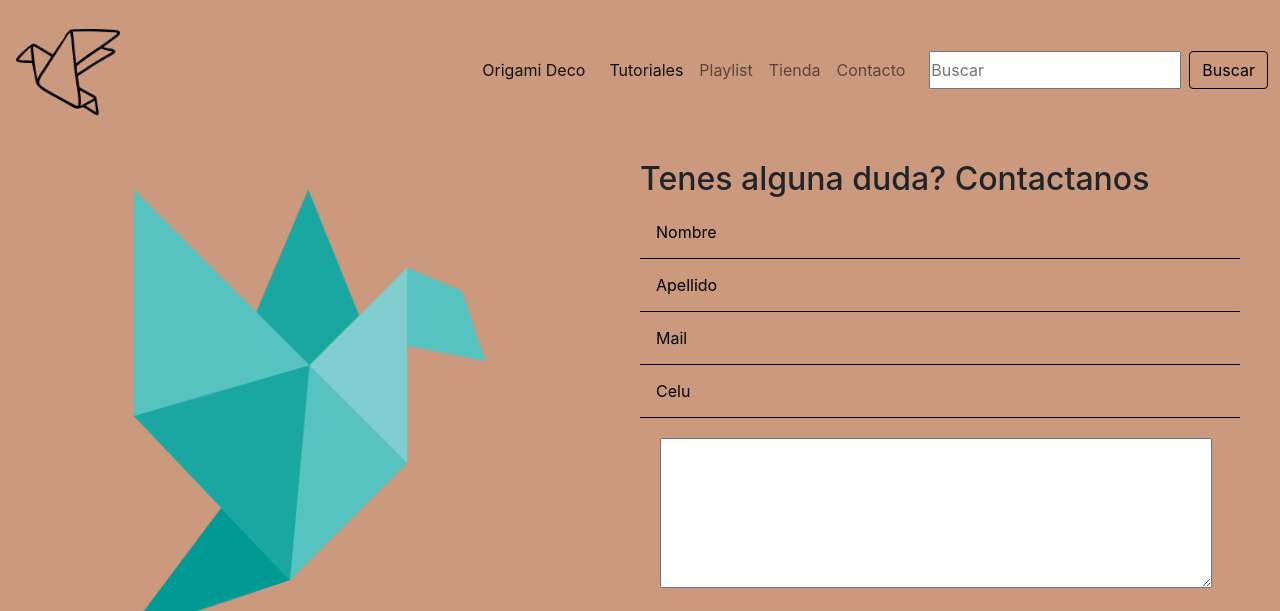
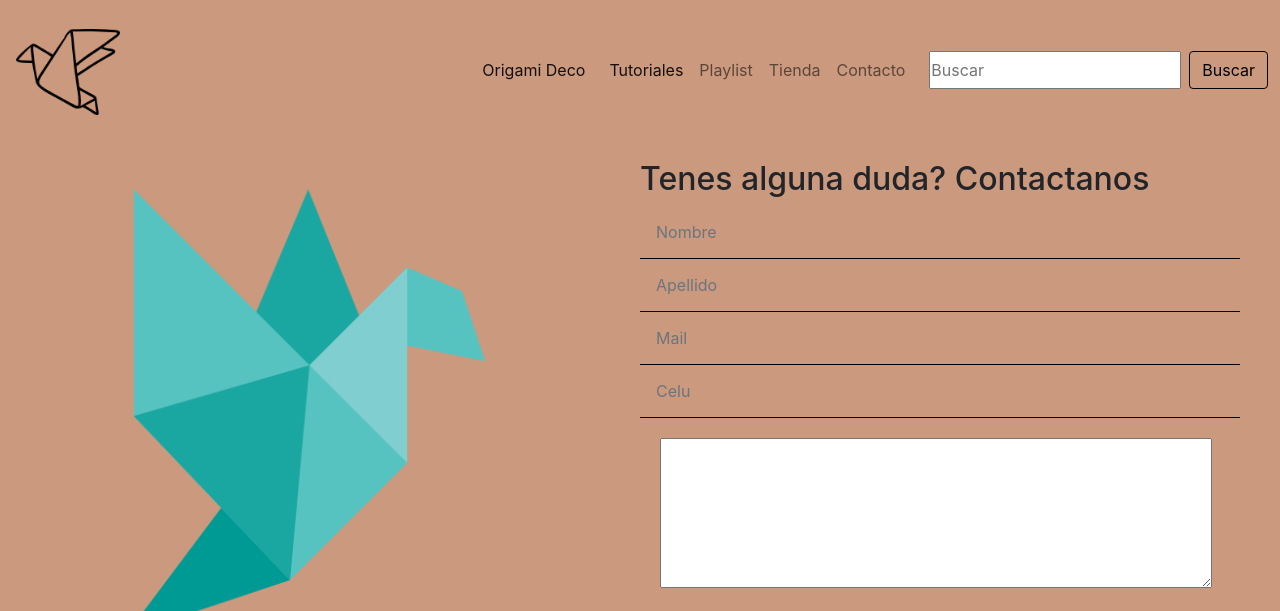
Before and after one commit to camibilosky/proyecto-coder, a plain HTML site: page root/paginas/contacto.html in a window 1280 px wide. Shown: the top 611 px of the page. Drawn offline with Linux system fonts and the light colour scheme.

Commit message:
cambio en formulario

```diff
--- a/root/paginas/contacto.html
+++ b/root/paginas/contacto.html
@@ -55,21 +55,21 @@
                 <h2>Tenes alguna duda? Contactanos</h2>
                 <form>
                     <form class="form-floating">
-                        <input type="text" class="form-control"  placeholder="Nombre" value="Nombre">
+                        <input type="text" class="form-control"  placeholder="Nombre" >
                     </form>
                 <form>
                     <form class="form-floating">
-                        <input type="text" class="form-control"  placeholder="Apellido" value="Apellido">
+                        <input type="text" class="form-control"  placeholder="Apellido" >
                     </form>
                 </form>
                 <form>
                     <form class="form-floating">
-                        <input type="text" class="form-control"  placeholder="Mail" value="Mail">
+                        <input type="text" class="form-control"  placeholder="Mail" >
                     </form>
                 </form>
                 <form>
                     <form class="form-floating">
-                        <input type="text" class="form-control"  placeholder="Celu" value="Celu">
+                        <input type="text" class="form-control"  placeholder="Celu">
                     </form>
                 </form>
                     <textarea></textarea>
```
